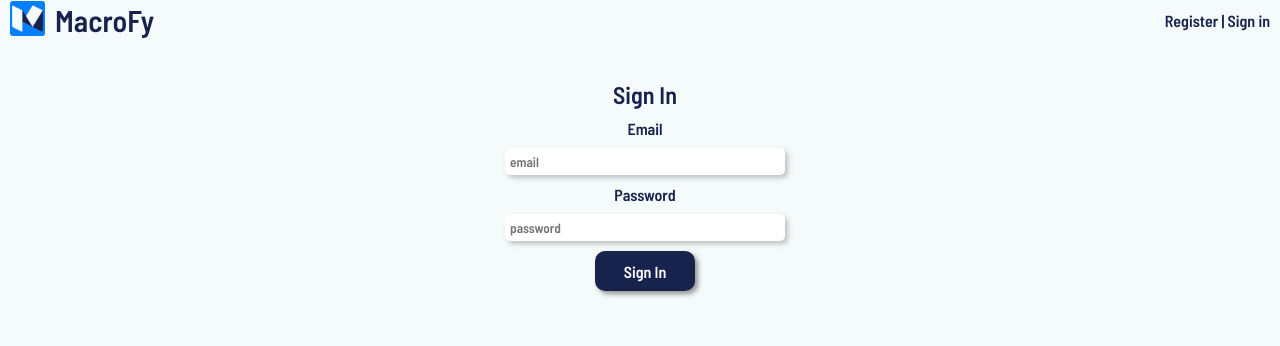
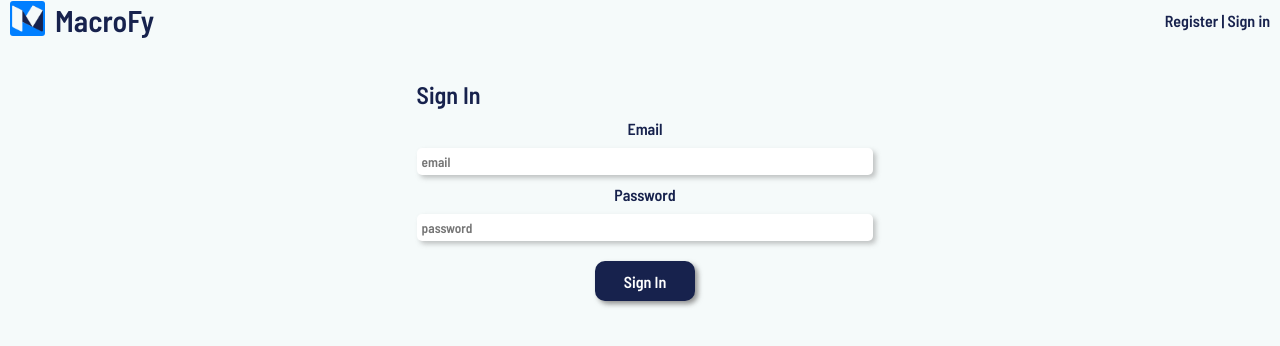
Before and after one commit to T0ASTMalone/macros-tracker-capstone-react, a React (Create React App) app: page /sign-in in a window 1280 px wide. Shown: the top 346 px of the page. Built offline with nearby package versions, Linux system fonts and the light colour scheme; no server answers.

Commit message:
updated forms to use consistent styles

```diff
--- a/src/Components/SignInForm/SignIn.css
+++ b/src/Components/SignInForm/SignIn.css
@@ -6,14 +6,21 @@
 
 .sign-in-form-name {
   margin: 10px 0;
+  width: 80%;
 }
 
 .sign-in {
   flex-grow: 0.3;
+  padding: 10px;
+  min-width: 300px;
+  max-width: 1000px;
+  align-items: center;
   display: flex;
   flex-direction: column;
-  align-items: center;
-  max-width: 1000px;
+}
+
+#sign-in-button {
+  margin-top: 10px;
 }
 
 .button {
@@ -23,7 +30,7 @@
 #user,
 #password.sign-in-input {
   margin-bottom: 10px;
-  width: 100%;
+  width: 80%;
 }
 
 .red {
--- a/src/Components/SignInForm/SignIn.js
+++ b/src/Components/SignInForm/SignIn.js
@@ -88,7 +88,7 @@ export default class SignIn extends Component {
           className="sign-in"
           onSubmit={this.handleSubmitJwtAuth}
         >
-          <h2 className="sign-in-form-name">Sign In</h2>
+          <h2 className="form-name">Sign In</h2>
           <div role="alert">{error && <p className="red">{error}</p>}</div>
           <label htmlFor="user">Email</label>
           <input
@@ -117,7 +117,9 @@ export default class SignIn extends Component {
             touched={this.state.password.touched}
             className="login-error"
           />
-          <button className="button">Sign In</button>
+          <button id="sign-in-button" className="button">
+            Sign In
+          </button>
         </form>
       </>
     );
--- a/src/routes/SignIn/SignInPage.css
+++ b/src/routes/SignIn/SignInPage.css
@@ -1,6 +1,5 @@
 .sign-in-page {
   padding: 10px;
-  max-width: 1420px;
   display: flex;
   flex-direction: column;
   justify-content: center;
@@ -8,13 +7,13 @@
 
 .sign-in-container {
   background-color: #f5fafa;
-  border-radius: 10px;
-  padding: 10px;
   min-height: 50vh;
+  display: flex;
+  max-width: 1420px;
   min-width: 300px;
-  max-width: 1000px;
   display: flex;
-  flex-direction: column;
+  justify-content: center;
+  flex-grow: 1;
 }
 
 @media only screen and (min-width: 1200px) {
@@ -23,6 +22,10 @@
     padding-right: 0;
   }
 
+  .sign-in {
+    padding: 20px;
+  }
+
   .sign-in-container {
     min-width: 300px;
   }
```
